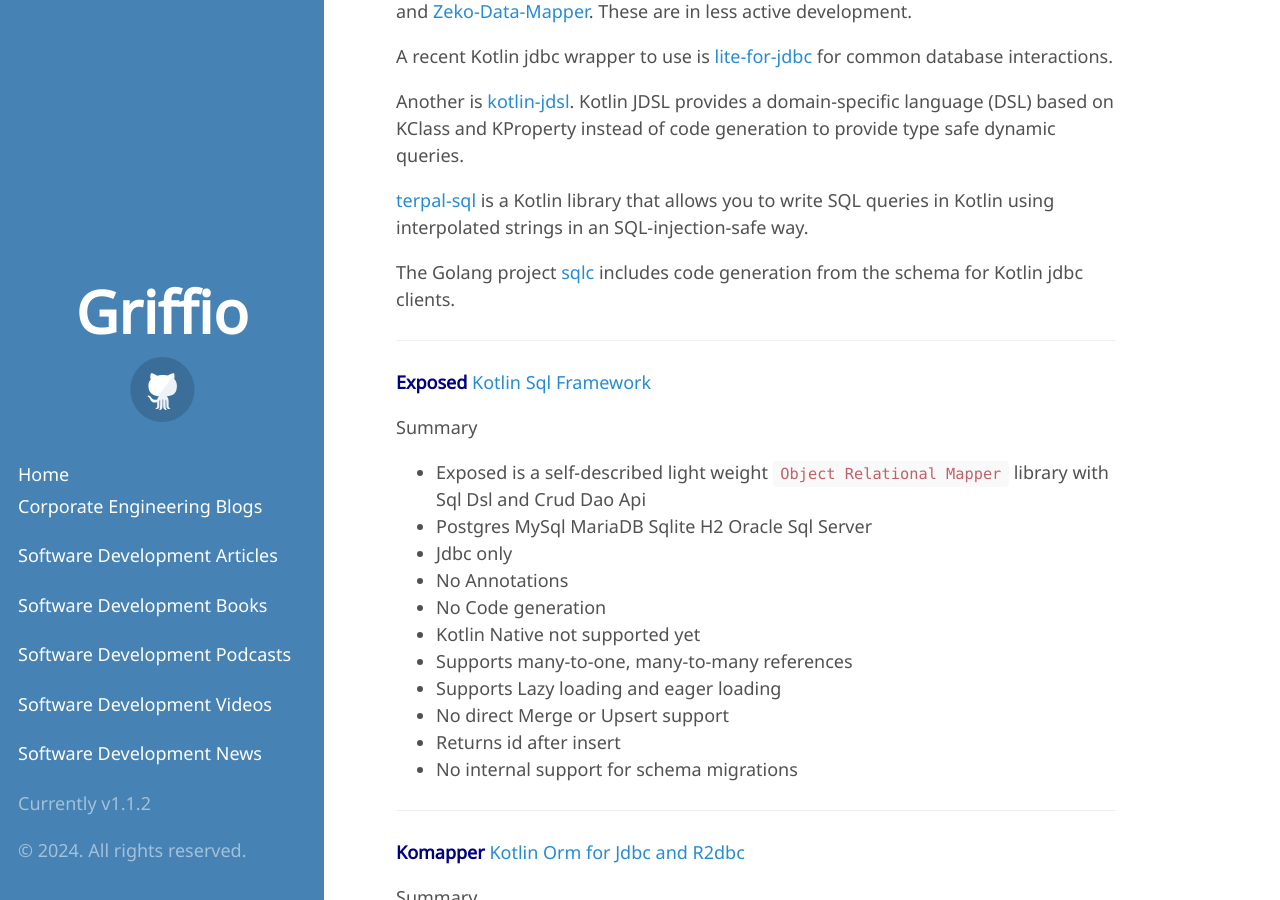
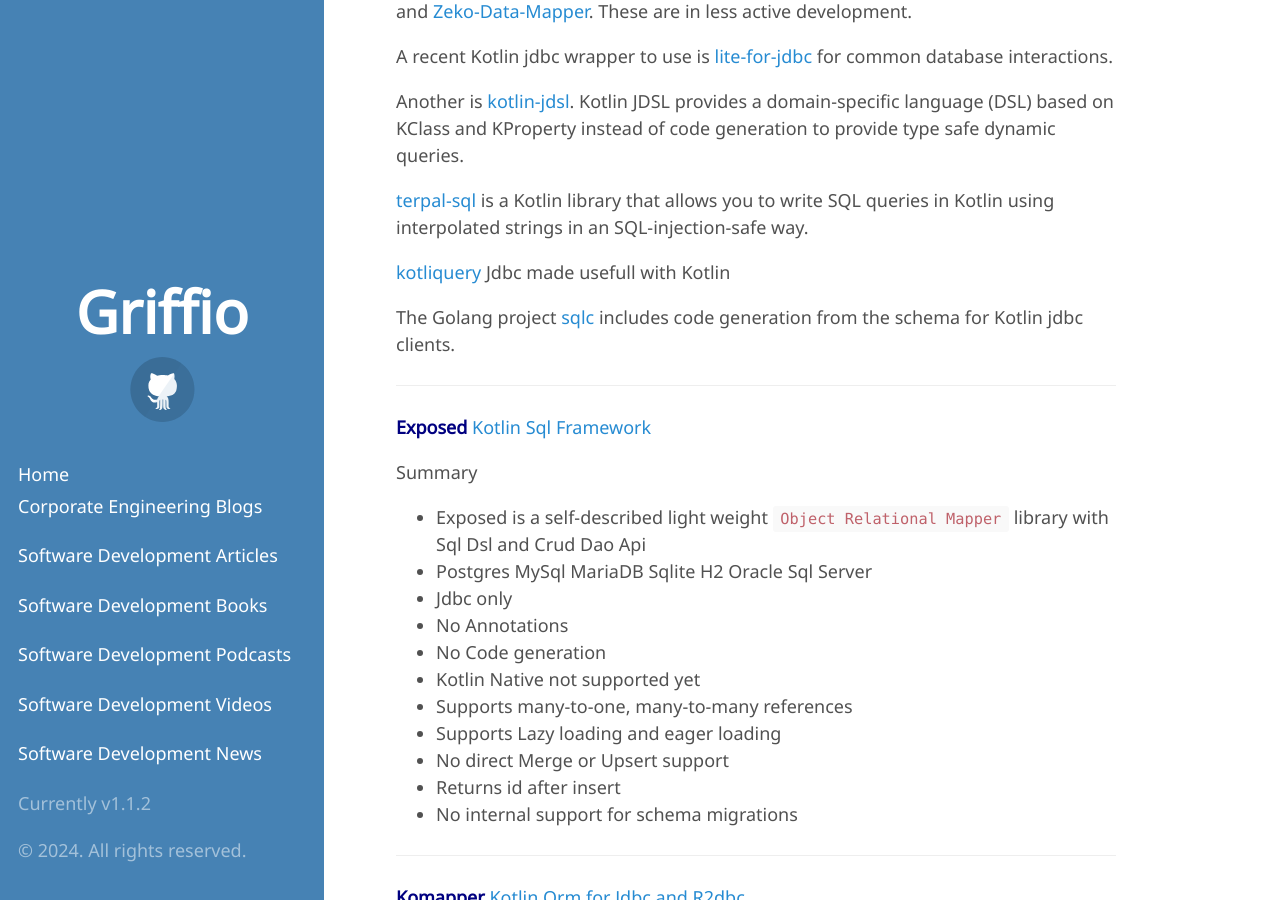
Before and after one commit to griffio/griffio.github.io, a Jekyll site: the page built from _posts/2023-04-20-More-Kotlin-Sql-Persistence-Comparision.md, in a window 1280 px wide and 900 px high, scrolled down 2618 px. Built offline with Jekyll 4.4.1, drawn with Linux system fonts in a browser that asks for light colours; some web fonts are replaced.

Commit message:
Update 2023-04-20-More-Kotlin-Sql-Persistence-Comparision.md

```diff
--- a/_posts/2023-04-20-More-Kotlin-Sql-Persistence-Comparision.md
+++ b/_posts/2023-04-20-More-Kotlin-Sql-Persistence-Comparision.md
@@ -79,10 +79,11 @@
 
 A recent Kotlin jdbc wrapper to use is [lite-for-jdbc](https://github.com/target/lite-for-jdbc) for common database interactions.
 
-Another is [kotlin-jdsl](https://github.com/line/kotlin-jdsl). Kotlin JDSL provides a domain-specific language (DSL) based on KClass and KProperty
-instead of code generation to provide type safe dynamic queries.
+Another is [kotlin-jdsl](https://github.com/line/kotlin-jdsl). Kotlin JDSL provides a domain-specific language (DSL) based on KClass and KProperty instead of code generation to provide type safe dynamic queries.
 
 [terpal-sql](https://github.com/deusaquilus/terpal-sql/) is a Kotlin library that allows you to write SQL queries in Kotlin using interpolated strings in an SQL-injection-safe way.
+
+[kotliquery](https://github.com/seratch/kotliquery) Jdbc made usefull with Kotlin
 
 The Golang project [sqlc](https://github.com/kyleconroy/sqlc) includes code generation from the schema for Kotlin jdbc clients.
 
```
